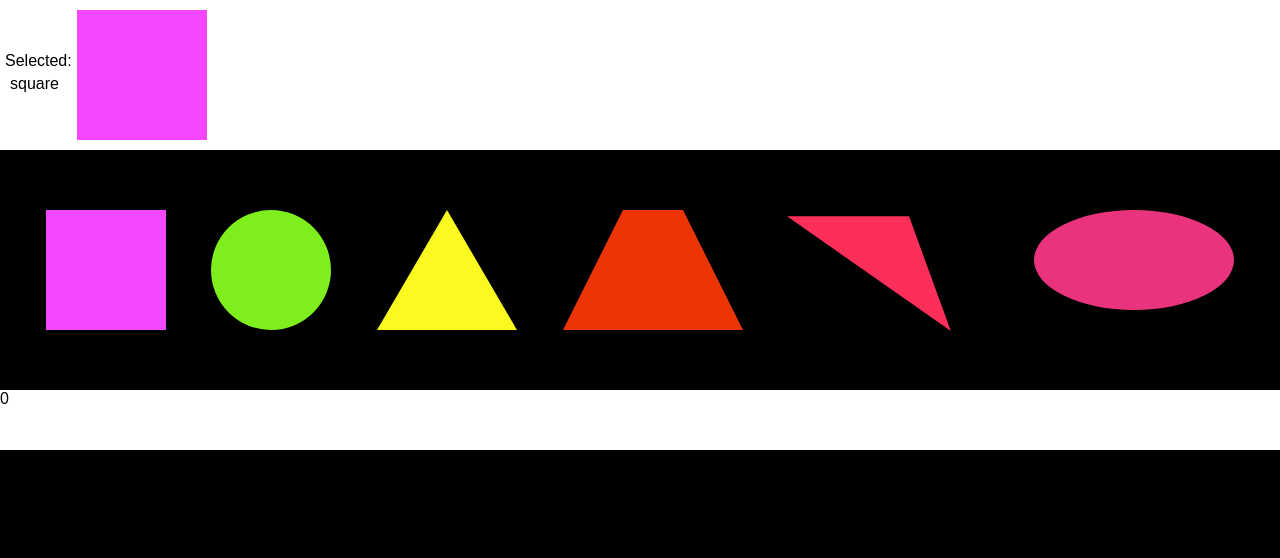
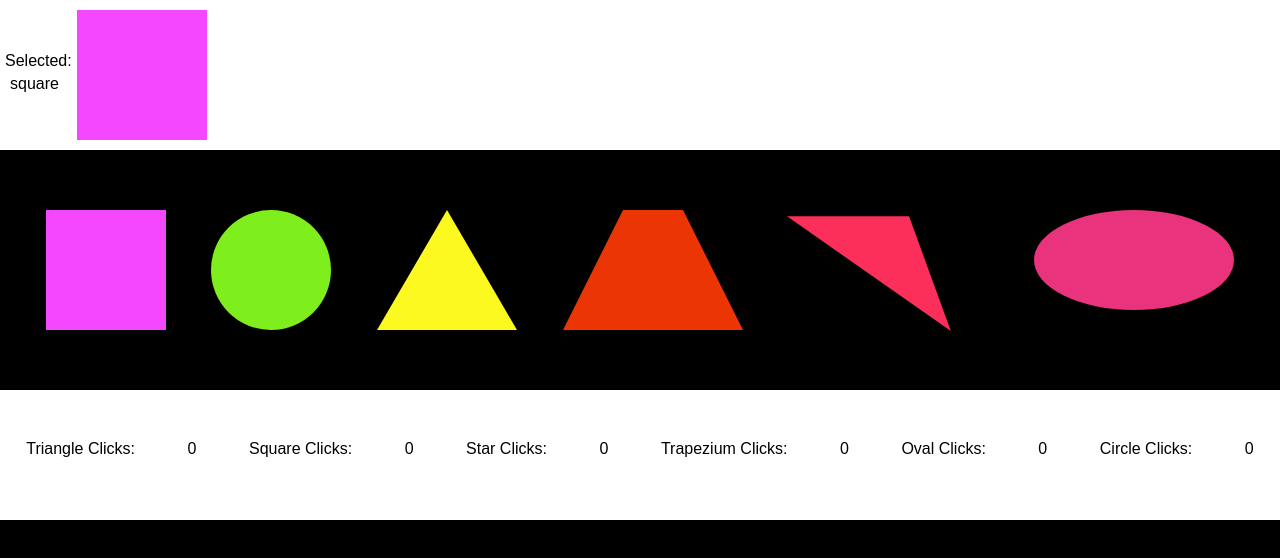
Before and after one commit to AidanFarhi/shape-selector, a React (Create React App) app: page / in a window 1280 px wide. Shown: the top 558 px of the page. Built offline with nearby package versions, Linux system fonts and the light colour scheme.

Commit message:
added each shape to the footer and a count for each shape to the state

```diff
--- a/src/App.js
+++ b/src/App.js
@@ -6,9 +6,13 @@ class Selector extends Component {
     super()
     this.state = {
       selectedShape: 'square',
-      count: 0
+      circle: 0,
+      square: 0,
+      triangle: 0,
+      trapezium: 0,
+      star: 0,
+      oval: 0,
     }
-
   }
 
   selectShape = shapeName => {
@@ -20,8 +24,9 @@ class Selector extends Component {
 
   shapeCount = () => {
     this.setState({
-      count: this.state.count + 1
+
     })
+
   }
 
   render() {
@@ -42,7 +47,18 @@ class Selector extends Component {
           <Shape shape='oval'selectShape={this.selectShape}/>
         </div>
         <div className='footer'>
-          <div>{this.state.count}</div>
+          Triangle Clicks:
+          <div>{this.state.triangle}</div>
+          Square Clicks:
+          <div>{this.state.circle}</div>
+          Star Clicks:
+          <div>{this.state.star}</div>
+          Trapezium Clicks:
+          <div>{this.state.oval}</div>
+          Oval Clicks:
+          <div>{this.state.square}</div>
+          Circle Clicks:
+          <div>{this.state.trapezium}</div>
         </div>
       </div>
     )
--- a/src/Shape.js
+++ b/src/Shape.js
@@ -3,7 +3,7 @@ import React from 'react'
 const Shape = (props) => {
     const shape = props.shape
     const selectShape = props.selectShape
-    const shapeCount = props.shapeCount
+
     return (
         <div className={shape} onClick={()=> selectShape(shape)}/>
     )
--- a/src/index.css
+++ b/src/index.css
@@ -146,6 +146,10 @@ body {
     -o-transform: rotate(-70deg);
 }
 .footer {
-  height: 60px;
+  padding-top: 50px;
+  display: flex;
+  flex-direction: row;
+  justify-content: space-around;
+  height: 10%;
   background-color: white;
 }
```
